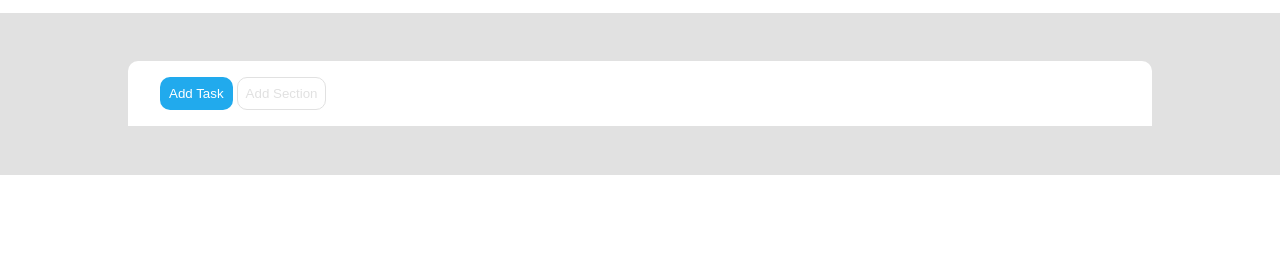
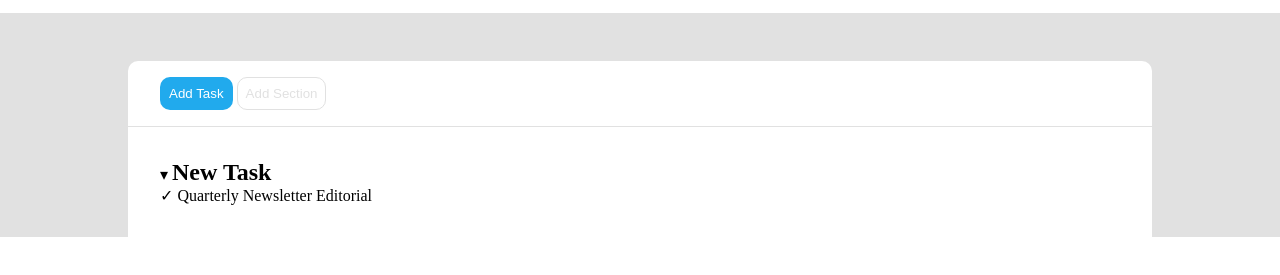
Before and after one commit to CarloFanelli/html-css-toboolist, a plain HTML site: page index.html in a window 1280 px wide. Shown: the part 83-358 px from the top of the page. Drawn offline with Linux system fonts and the light colour scheme.

Commit message:
add first section "upcoming task"
the item inside is repetible for every task

```diff
--- a/assets/css/style.css
+++ b/assets/css/style.css
@@ -40,10 +40,21 @@ main{
     padding-left: 2rem;
 }
 
+.pt3{
+    padding-top: 3rem;
+}
+
+.p2{
+    padding: 2rem;
+}
+
 .center{
     width: 80%;
     margin: auto;
-    padding: 3rem 0;
+}
+
+.ib{
+    display: inline-block;
 }
 
 /* #endregion Utility CSS */
@@ -84,4 +95,8 @@ header{
     color: var(--bool-darkenlight);
     border: 1px solid var(--bool-darkenlight);
 }
+
+.workflow{
+    background-color: var(--bool-light);
+}
 /* #endregion Main CSS */
--- a/index.html
+++ b/index.html
@@ -19,7 +19,7 @@
         <!--/header-->
 
         <main>
-            <div class="workspace center">
+            <div class="workspace center pt3">
                 <div class="navigation_button p1 pl2">
                     <button class="add_task bs">Add Task</button>
                     <button class="add_section bs">Add Section</button>
@@ -27,6 +27,32 @@
                 <!-- /.navigation_button -->
             </div>
             <!-- /.workspace -->
+            <div class="workflow center p2">
+                <section class="upcoming_task">
+                    <div class="title">
+                        <span>&blacktriangledown;</span>
+                        <h2 class="task ib">New Task</h2>
+                    </div>
+                    <div class="item ib">
+                        <span class="status">&checkmark;</span>
+                        <p class="ib">Quarterly Newsletter</p>
+                        <span class="cat">Editorial</span>
+                    </div>
+
+                </section>
+                <!-- /.task -->
+
+                <section class="today">
+
+                </section>
+                <!-- /.today -->
+
+                <section class="upcoming">
+
+                </section>
+                <!-- /.upcoming -->
+            </div>
+            <!-- /.workflow -->
         </main>
         <!--/main-->
 
```
